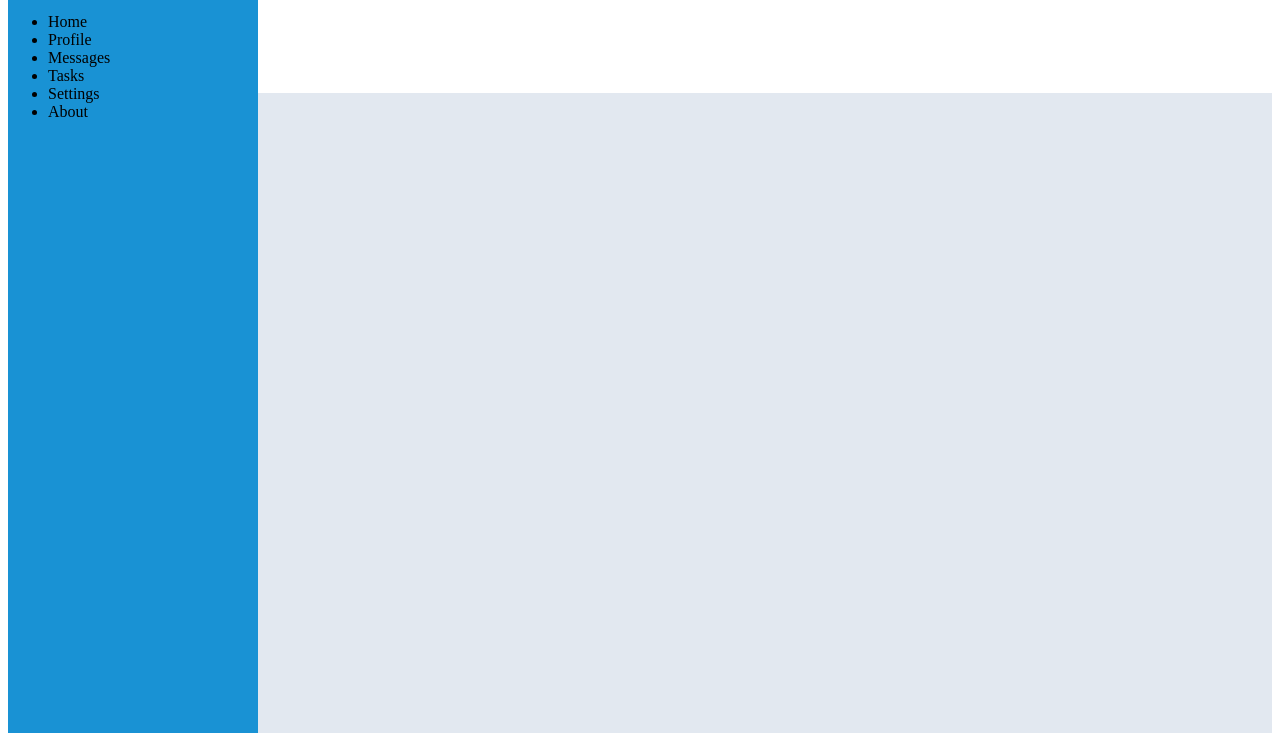
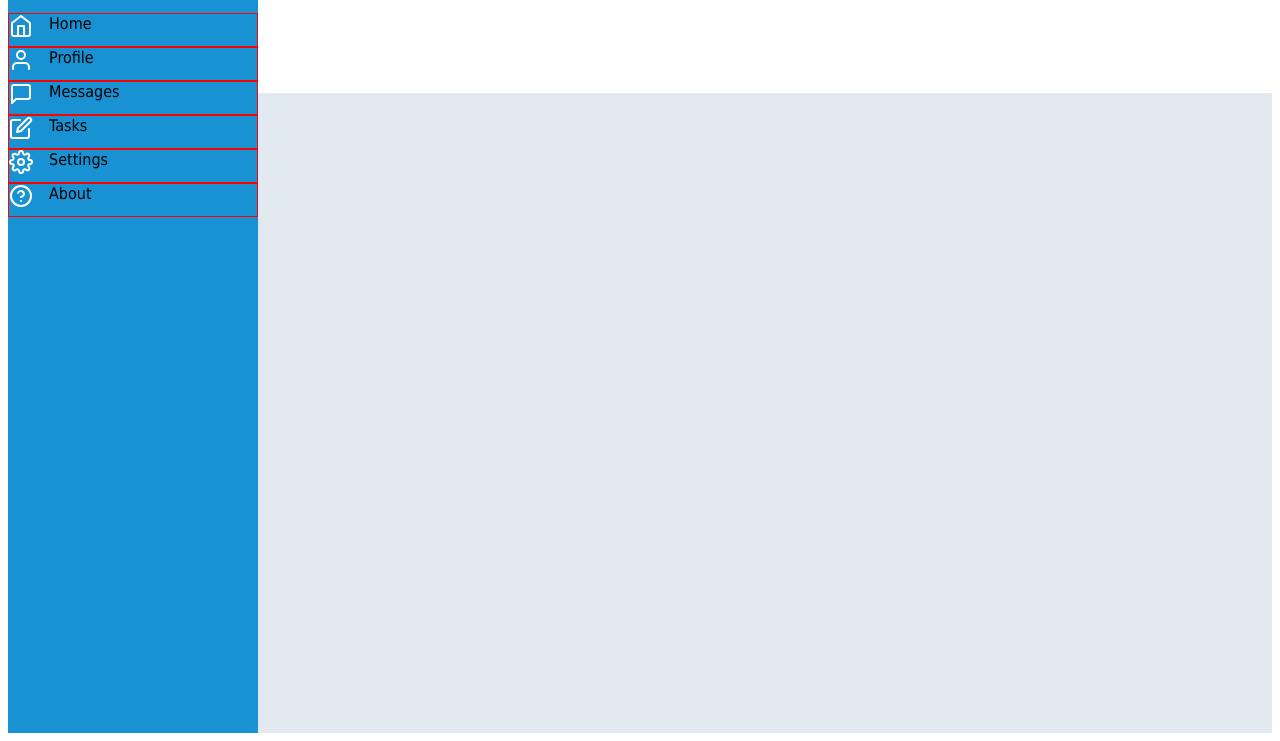
Before and after one commit to dustin4d/admin-dashboard, a plain HTML site: page index.html in a window 1280 px wide. Shown: the part 75-816 px from the top of the page. Drawn offline with Linux system fonts and the light colour scheme.

Commit message:
Menu item layout

```diff
--- a/index.html
+++ b/index.html
@@ -16,13 +16,31 @@
                 <h2>os</h2>
                 <p>Cringe software btfo</p>
             </div>
-            <ul>
+            <ul class="nav">
+                <div class="nav-item">
+                    <img src="/src/home.svg">
                     <li>Home</li>
+                </div>
+                <div class="nav-item">
+                    <img src="/src/user.svg">
                     <li>Profile</li>
+                </div>
+                <div class="nav-item">
+                    <img src="/src/message-square.svg">
                     <li>Messages</li>
+                </div>
+                <div class="nav-item">
+                    <img src="/src/edit.svg">
                     <li>Tasks</li>
+                </div>
+                <div class="nav-item">
+                    <img src="/src/settings.svg">
                     <li>Settings</li>
+                </div>
+                <div class="nav-item">
+                    <img src="/src/help-circle.svg">
                     <li>About</li>
+                </div>
             </ul>
         </div>
 
--- a/src/styles.css
+++ b/src/styles.css
@@ -63,6 +63,29 @@
     font-family: Philosopher-Italic;
 }
 
+.nav {
+    display: flex;
+    flex-direction: column;
+
+    padding-left: 0;
+
+    list-style-type: none;
+    font-family: Tahoma;
+}
+
+.nav img {
+    height: 1.5em;
+    padding-right: 1em;
+}
+
+.nav-item {
+    border: 1px solid red;
+    display: flex;
+    flex-direction: row;
+    align-content: center;
+    height: 2em;
+}
+
 /* --- HEADER --- */
 .header {
     grid-column-start: 2;
```
Also changed, not shown: src/edit.svg (added), src/help-circle.svg (added), src/home.svg (added), src/message-square.svg (added), src/settings.svg (added), src/user.svg (added). Lines whose indentation alone changed are shown as unchanged.
